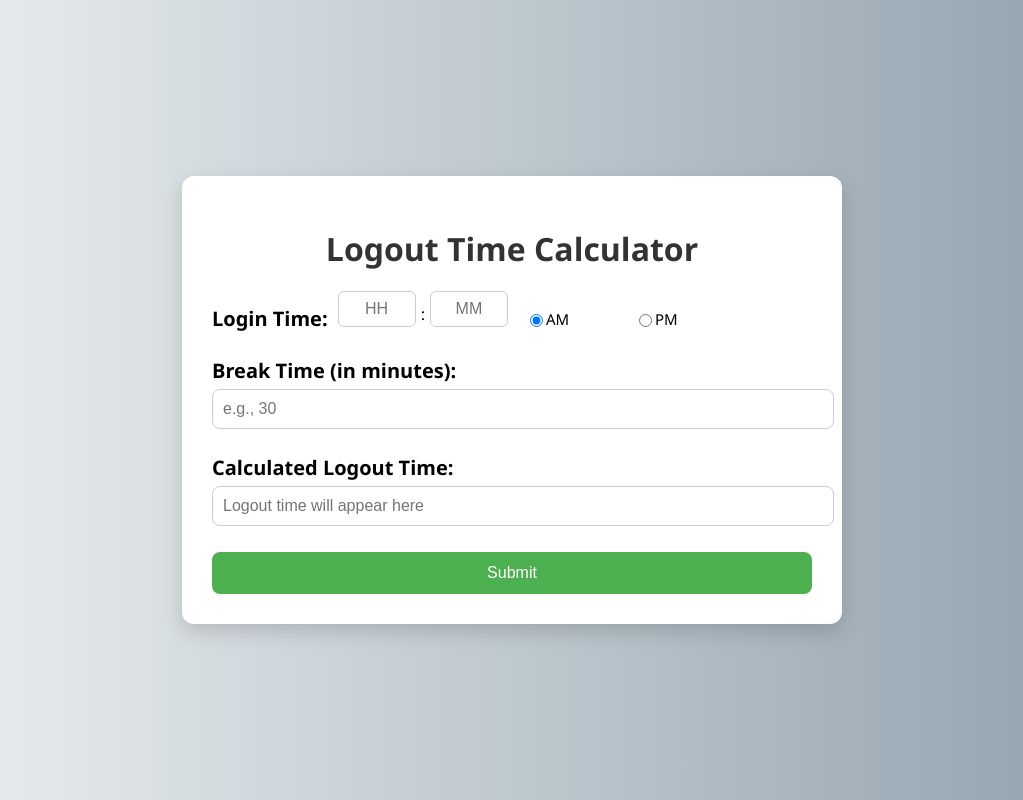
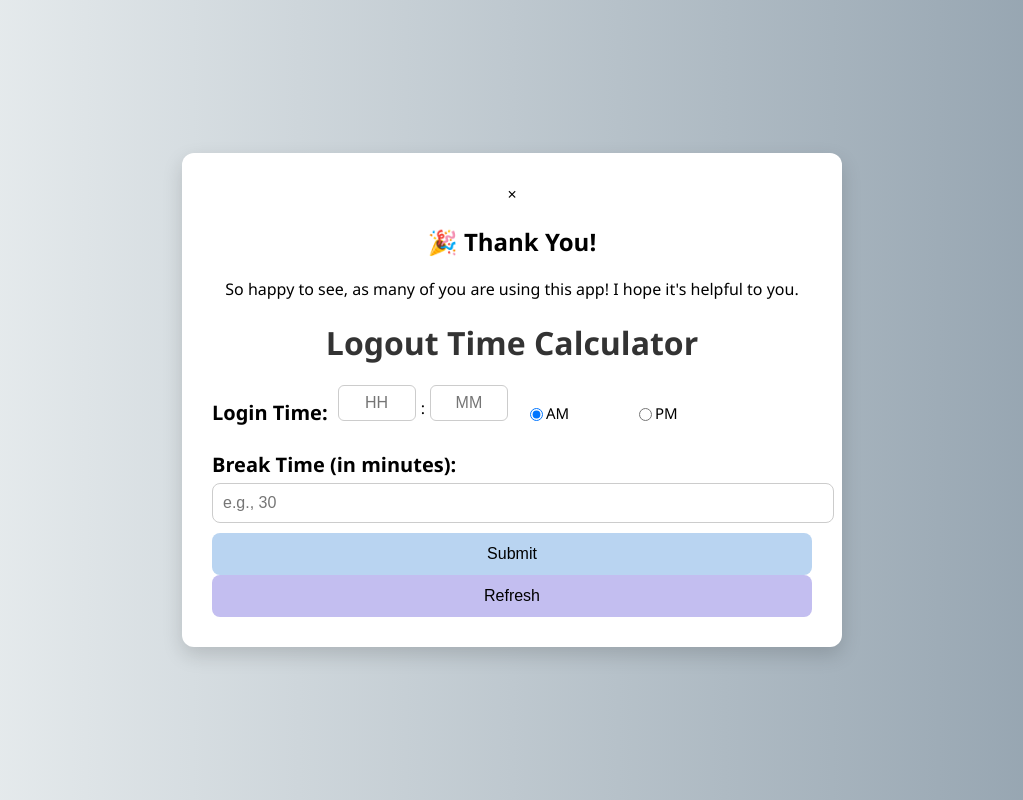
Before and after one commit to sainathgoud1006990/logout-app, a plain HTML site: page index.html in a window 1280 px wide. Shown: the whole page, without its empty margins (128-1151 px from the left). Drawn offline with Linux system fonts and the light colour scheme.

Commit message:
Update index.html

```diff
--- a/index.html
+++ b/index.html
@@ -8,39 +8,40 @@
 </head>
 <body>
   <div class="container">
+      <div id="thankYouModal" class="popup-above-container">
+      <div class="popup-content">
+        <span class="close-button" onclick="closeModal()">&times;</span>
+        <h2>🎉 Thank You!</h2>
+        <p>So happy to see, as many of you are using this app! I hope it's helpful to you.</p>
+      </div>
+    </div>
     <h1>Logout Time Calculator</h1>
-
-
     <div class="login-time-row">
         <label for="loginHour">Login Time:</label>
-
         <div class="time-radio-combined">
           <div class="time-input">
             <input type="text" id="loginHour" maxlength="2" placeholder="HH" oninput="moveNext(this, 'loginMinute')" />
             <span>:</span>
             <input type="text" id="loginMinute" maxlength="2" placeholder="MM" />
           </div>
-
           <div class="radio-group">
             <label><input type="radio" name="ampm" value="AM" checked /> AM</label>
             <label><input type="radio" name="ampm" value="PM" /> PM</label>
           </div>
         </div>
       </div>
-
-
-
     <label for="breakTime">Break Time (in minutes):</label>
-    <input type="number" id="breakTime" min="0" placeholder="e.g., 30" required />
-
-    <label for="logoutTime">Calculated Logout Time:</label>
-    <input type="text" id="logoutTime" readonly placeholder="Logout time will appear here" />
-    <p id="greeting" class="greeting-text"></p>
-
-
-    <button onclick="calculateLogoutTime()">Submit</button>
+    <input type="number" id="breakTime" class="input-like-button" min="0" placeholder="e.g., 30" required />
+    <div id="logoutContainer" style="display: none;">
+  <label for="logoutTime">Calculated Logout Time:</label>
+  <input type="text" id="logoutTime" readonly placeholder="Logout time will appear here" />
+  <p id="greeting" class="greeting-text"></p>
   </div>
-
+    <div class="button-group">
+        <button onclick="calculateLogoutTime()"style="background-color:#b9d4f1; color: black;">Submit</button>
+        <button onclick="refreshFields()" style="background-color: #c3bef0; color: black;">Refresh</button>
+    </div>
+  </div>
   <script src="script.js"></script>
 </body>
 </html>
```
